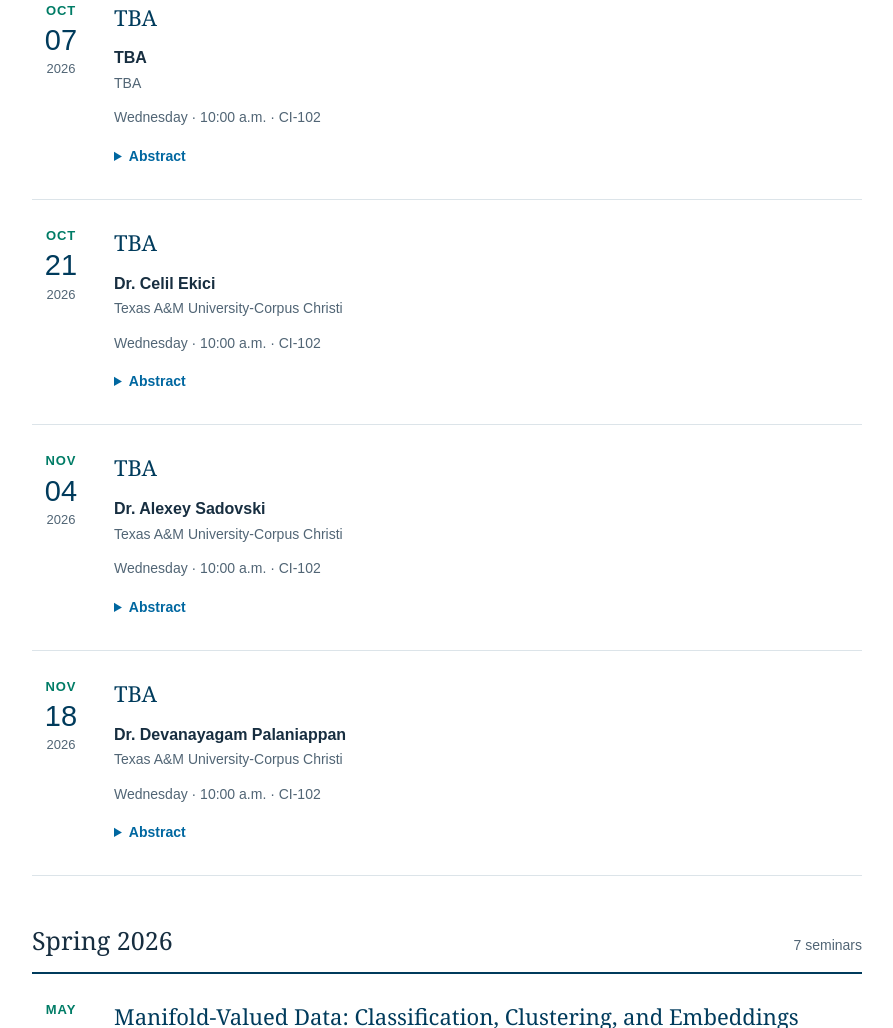
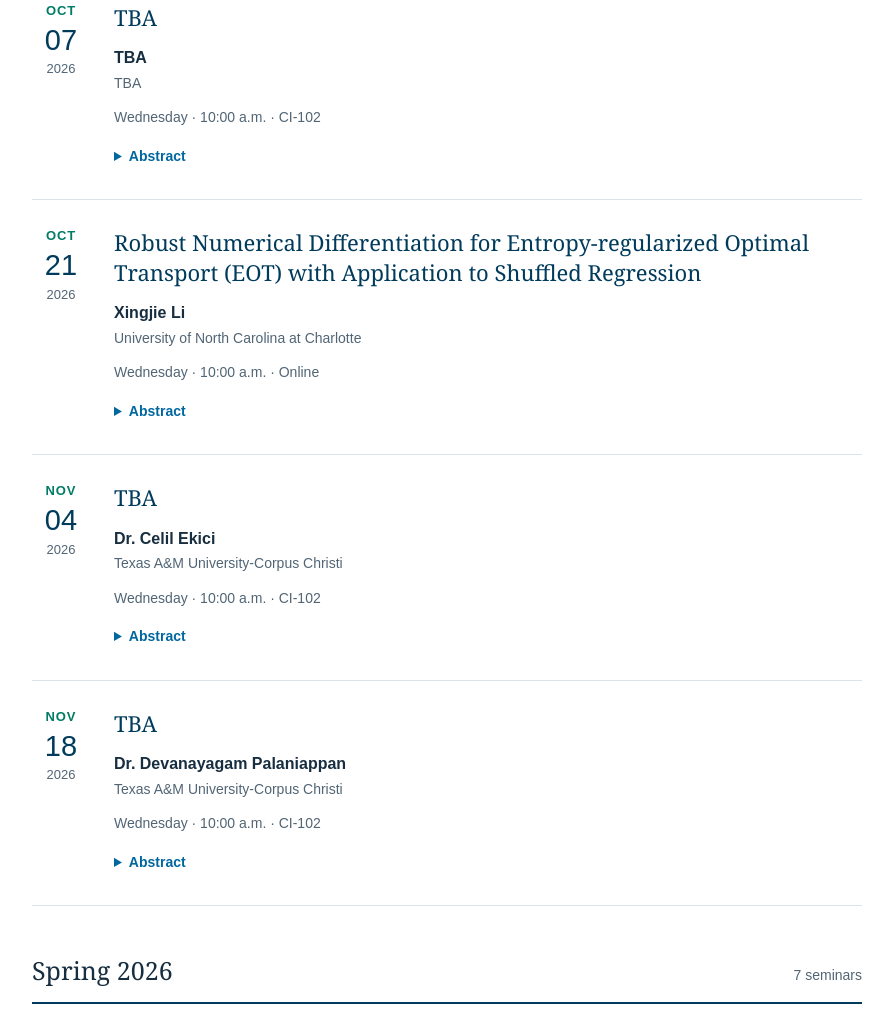
Before and after one commit to mathtamucc/mathtamucc, a plain HTML site: page index.html in a window 1280 px wide. Shown: the part 1050-2078 px from the top of the page, without its empty margins (318-1211 px from the left). Drawn offline with Linux system fonts and the light colour scheme.

Commit message:
Add files via upload

```diff
--- a/index.html
+++ b/index.html
@@ -8,10 +8,10 @@
         <div class="talk"><h3>TBA</h3><p class="speaker">TBA</p><p class="affiliation">TBA</p><p class="meta">Wednesday · 10:00 a.m. · CI-102</p><details><summary>Abstract</summary><div class="abstract"><p>TBA</p></div></details></div>
         </article><article class="seminar">
         <div class="date"><time datetime="2026-10-21"><span>Oct</span><strong>21</strong><span>2026</span></time></div>
-        <div class="talk"><h3>TBA</h3><p class="speaker">Dr. Celil Ekici</p><p class="affiliation">Texas A&amp;M University-Corpus Christi</p><p class="meta">Wednesday · 10:00 a.m. · CI-102</p><details><summary>Abstract</summary><div class="abstract"><p>TBA</p></div></details></div>
+        <div class="talk"><h3>Robust Numerical Differentiation for Entropy-regularized Optimal Transport (EOT) with Application to Shuffled Regression</h3><p class="speaker">Xingjie Li</p><p class="affiliation">University of North Carolina at Charlotte</p><p class="meta">Wednesday · 10:00 a.m. · Online</p><details><summary>Abstract</summary><div class="abstract"><p>In this presentation, I will begin by introducing shuffled regression and entropic optimal transport (EOT) as one possible tool for solving shuffled regression. A common approach for this optimization is to use a first-order optimizer, which requires the gradient of the OT distance. For faster convergence, one might also resort to a second-order optimizer, which additionally requires the Hessian. I will present the analytical derivatives of EOT, provide a brief overview of numerical condition numbers, and explain how to compute a crucial linear system robustly. Through analytical derivation and spectral analysis, we identify the numerical instability caused by the singularity and ill-posedness of a key linear system, prove the asymptotic limits of its condition number when both sample size N goes to infinity and regularization strength ε goes to 0, and improve the efficiency and robustness of computation. Finally, I would like to discuss future work as well as extensions.</p></div></details></div>
         </article><article class="seminar">
         <div class="date"><time datetime="2026-11-04"><span>Nov</span><strong>04</strong><span>2026</span></time></div>
-        <div class="talk"><h3>TBA</h3><p class="speaker">Dr. Alexey Sadovski</p><p class="affiliation">Texas A&amp;M University-Corpus Christi</p><p class="meta">Wednesday · 10:00 a.m. · CI-102</p><details><summary>Abstract</summary><div class="abstract"><p>TBA</p></div></details></div>
+        <div class="talk"><h3>TBA</h3><p class="speaker">Dr. Celil Ekici</p><p class="affiliation">Texas A&amp;M University-Corpus Christi</p><p class="meta">Wednesday · 10:00 a.m. · CI-102</p><details><summary>Abstract</summary><div class="abstract"><p>TBA</p></div></details></div>
         </article><article class="seminar">
         <div class="date"><time datetime="2026-11-18"><span>Nov</span><strong>18</strong><span>2026</span></time></div>
         <div class="talk"><h3>TBA</h3><p class="speaker">Dr. Devanayagam Palaniappan</p><p class="affiliation">Texas A&amp;M University-Corpus Christi</p><p class="meta">Wednesday · 10:00 a.m. · CI-102</p><details><summary>Abstract</summary><div class="abstract"><p>TBA</p></div></details></div>
```
